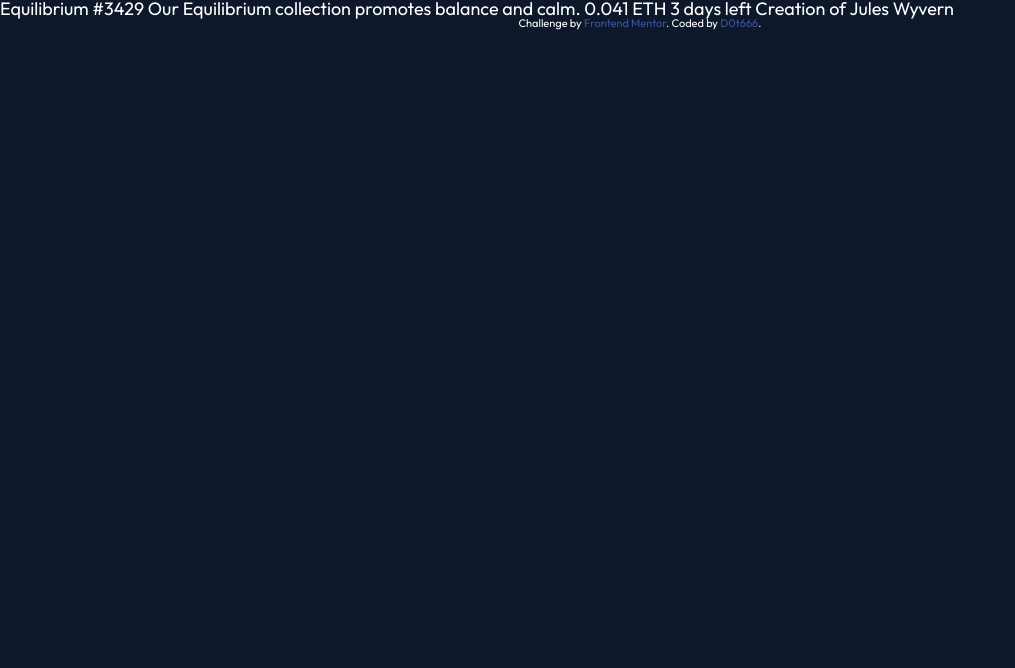
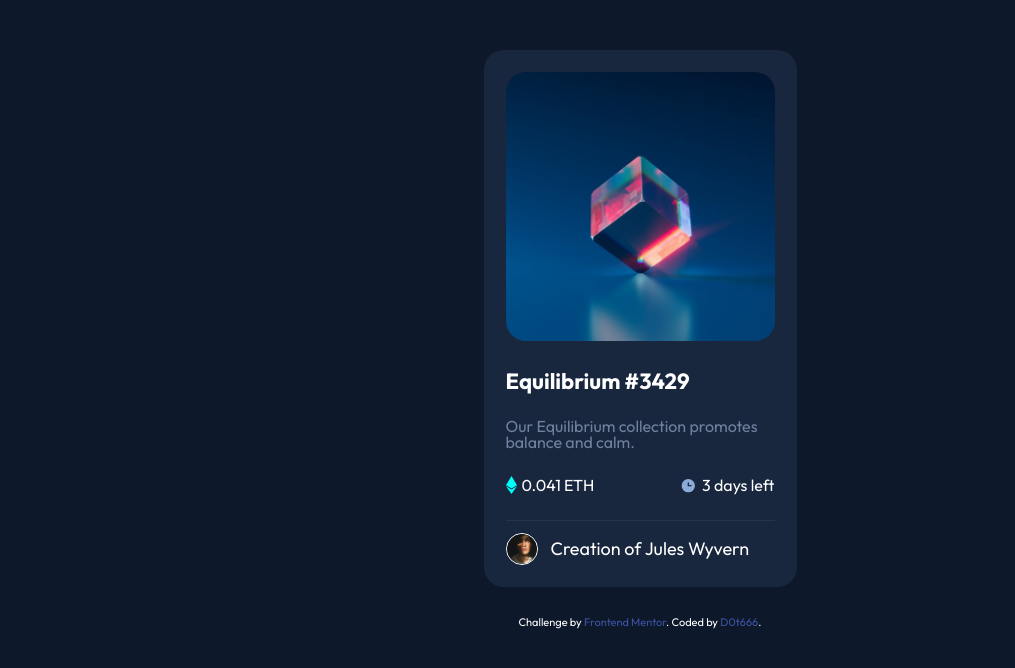
Before and after one commit to d0t666/nft-preview-card-component, a plain HTML site: page index.html in a window 1280 px wide. Shown: the whole page, without its empty margins (0-1015 px from the left). Drawn offline with Linux system fonts and the light colour scheme.

Commit message:
desktop-design

```diff
--- a/index.html
+++ b/index.html
@@ -28,10 +28,62 @@
     </head>
     <body>
         <div class="container">
-            <div class="nft-card"></div>
+            <div class="nft-card">
+                <img
+                    src="./images/image-equilibrium.jpg"
+                    alt=""
+                    class="nft-card__thumb"
+                />
+                <h1 class="nft-card__heading">
+                    <a href="#!">Equilibrium #3429</a>
+                </h1>
+                <p class="nft-card__desc">
+                    Our Equilibrium collection promotes balance and calm.
+                </p>
+                <div class="nft-card-middle">
+                    <div class="nft-card-middle_left">
+                        <svg
+                            width="11"
+                            height="18"
+                            xmlns="http://www.w3.org/2000/svg"
+                        >
+                            <path
+                                d="M11 10.216 5.5 18 0 10.216l5.5 3.263 5.5-3.262ZM5.5 0l5.496 9.169L5.5 12.43 0 9.17 5.5 0Z"
+                                fill="#00FFF8"
+                            />
+                        </svg>
+                        <span class="nft-card-middle__price">0.041 ETH</span>
+                    </div>
+
+                    <div class="nft-card-middle_right">
+                        <svg
+                            width="17"
+                            height="17"
+                            xmlns="http://www.w3.org/2000/svg"
+                        >
+                            <path
+                                d="M8.305 2.007a6.667 6.667 0 1 0 0 13.334 6.667 6.667 0 0 0 0-13.334Zm2.667 7.334H8.305a.667.667 0 0 1-.667-.667V6.007a.667.667 0 0 1 1.334 0v2h2a.667.667 0 0 1 0 1.334Z"
+                                fill="#8BACD9"
+                            />
+                        </svg>
+                        <span class="nft-card-middle__date">3 days left</span>
+                    </div>
+                </div>
+                <!-- separate -->
+                <div class="separate"></div>
+                <!-- bottom -->
+                <div class="nft-card__bottom">
+                    <img
+                        src="./images/image-avatar.png"
+                        alt=""
+                        class="author_avatar"
+                    />
+                    <p class="author_text">
+                        Creation of <a class="author_link">Jules Wyvern</a>
+                    </p>
+                </div>
+            </div>
         </div>
-        Equilibrium #3429 Our Equilibrium collection promotes balance and calm.
-        0.041 ETH 3 days left Creation of Jules Wyvern
 
         <div class="attribution">
             Challenge by
--- a/styles.css
+++ b/styles.css
@@ -40,9 +40,70 @@ a {
 }
 
 .attribution {
+    margin-top: 3rem;
     font-size: 11px;
     text-align: center;
 }
 .attribution a {
     color: hsl(228, 45%, 44%);
 }
+.separate {
+    width: 100%;
+    height: 1px;
+    display: block;
+    background: hsl(217, 33%, 22%);
+    margin: 12px 0;
+}
+/* Card */
+.nft-card {
+    margin-top: 5rem;
+    width: 313px;
+    background: hsl(217, 43%, 17%);
+    padding: 22px;
+    border-radius: 20px;
+}
+.nft-card__thumb {
+    width: 100%;
+    object-fit: contain;
+    border-radius: 20px;
+}
+.nft-card__heading {
+    margin-top: 26px;
+    font-size: 2.2rem;
+    font-weight: 700;
+}
+.nft-card__desc {
+    margin-top: 26px;
+    color: hsl(218, 20%, 53%);
+    font-size: 1.6rem;
+}
+.nft-card-middle {
+    margin-top: 26px;
+    display: flex;
+    align-items: center;
+    justify-content: space-between;
+    font-size: 1.6rem;
+    padding-bottom: 14px;
+}
+
+.nft-card-middle_left,
+.nft-card-middle_right {
+    display: flex;
+    align-items: center;
+    justify-content: center;
+    flex-wrap: wrap;
+    column-gap: 5px;
+}
+
+.author_avatar {
+    width: 32px;
+    height: 32px;
+    border-radius: 50%;
+    object-fit: cover;
+    border: 1px solid #fff;
+}
+.nft-card__bottom {
+    display: flex;
+    align-items: center;
+    column-gap: 13px;
+}
```
